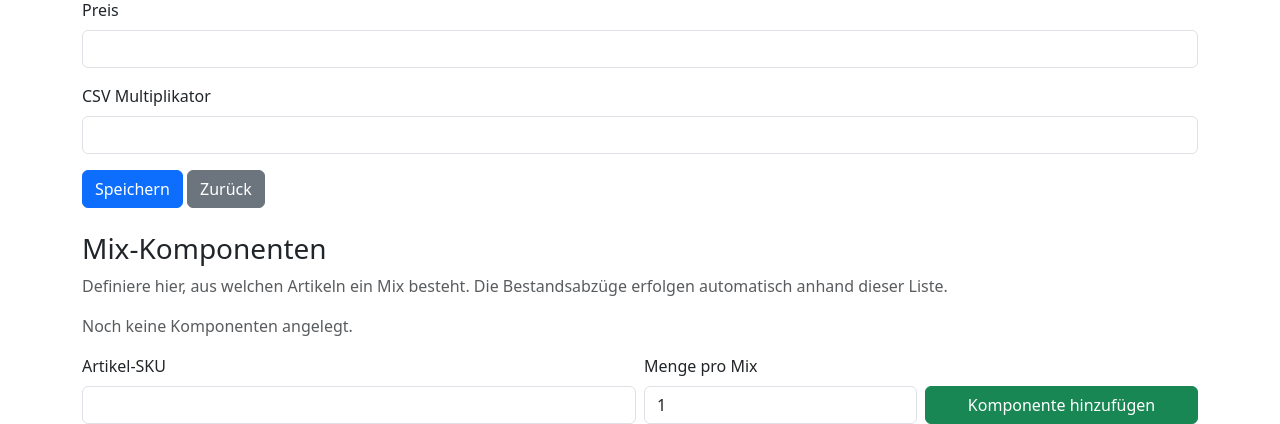
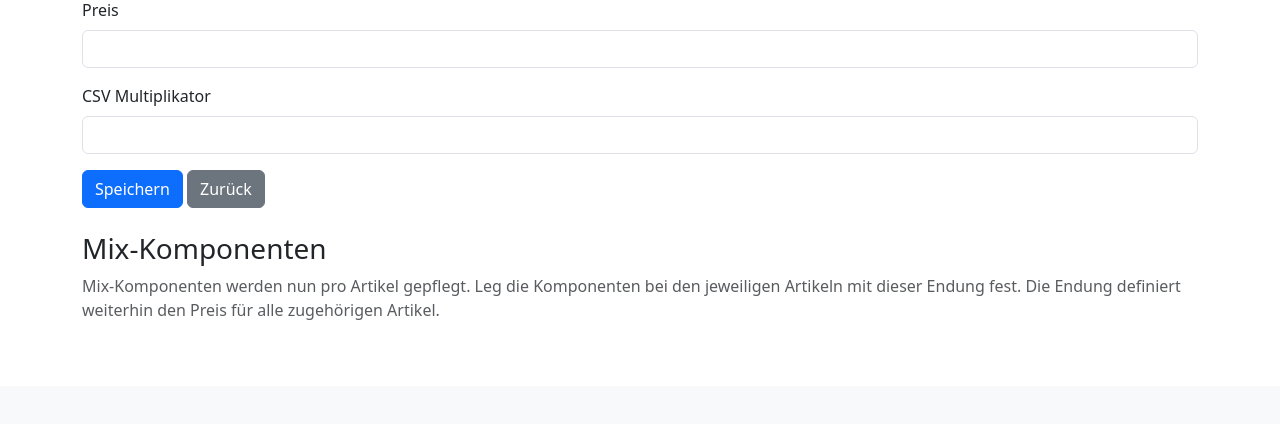
Before and after one commit to Phantomias1403/Lagerbestand, a Python web app: template app/templates/ending_form.html in a window 1280 px wide. Shown: the part 414-838 px from the top of the page. After the commit the page ends 734 px from the top, so only its background shows below. Run offline with Jinja, Linux system fonts and the light colour scheme; the template is opened without the code that fills it, so the values that code supplies are empty.

Commit message:
Update ending_form.html

```diff
--- a/app/templates/ending_form.html
+++ b/app/templates/ending_form.html
@@ -28,45 +28,14 @@
 </form>
 
 <h3 class="mt-4">Mix-Komponenten</h3>
-<p class="text-muted">Definiere hier, aus welchen Artikeln ein Mix besteht. Die Bestandsabzüge erfolgen automatisch anhand dieser Liste.</p>
+<p class="text-muted">
+  Mix-Komponenten werden nun pro Artikel gepflegt. Leg die Komponenten bei den jeweiligen Artikeln mit dieser Endung fest.
+  Die Endung definiert weiterhin den Preis für alle zugehörigen Artikel.
+</p>
 {% if ending.components %}
-<table class="table">
-  <thead>
-    <tr>
-      <th>Artikel-SKU</th>
-      <th>Menge pro Mix</th>
-      <th></th>
-    </tr>
-  </thead>
-  <tbody>
-    {% for comp in ending.components %}
-    <tr>
-      <td>{{ comp.component_sku }}</td>
-      <td>{{ comp.component_quantity }}</td>
-      <td>
-        <form method="post" action="{{ url_for('main.delete_ending_component', ending_id=ending.id, component_id=comp.id) }}" onsubmit="return confirm('Komponente entfernen?');">
-          <button type="submit" class="btn btn-sm btn-danger">Entfernen</button>
-        </form>
-      </td>
-    </tr>
-    {% endfor %}
-  </tbody>
-</table>
-{% else %}
-<p class="text-muted">Noch keine Komponenten angelegt.</p>
+<div class="alert alert-warning">
+  Für diese Endung existieren noch alte Komponenten-Einträge. Diese werden weiterhin als Fallback genutzt,
+  sollten jedoch auf die Artikelverwaltung übertragen und hier entfernt werden.
+</div>
 {% endif %}
-
-<form method="post" action="{{ url_for('main.add_ending_component', ending_id=ending.id) }}" class="row g-2 align-items-end">
-  <div class="col-md-6">
-    <label class="form-label">Artikel-SKU</label>
-    <input class="form-control" name="component_sku" required>
-  </div>
-  <div class="col-md-3">
-    <label class="form-label">Menge pro Mix</label>
-    <input class="form-control" type="number" name="component_quantity" min="1" value="1">
-  </div>
-  <div class="col-md-3 d-grid">
-    <button type="submit" class="btn btn-success">Komponente hinzufügen</button>
-  </div>
-</form>
 {% endblock %}
```
